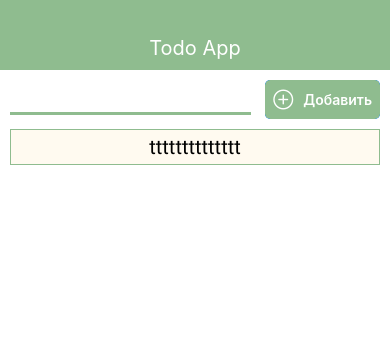
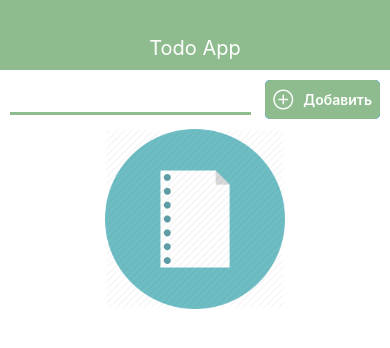
Before and after one commit to igar1991/ReactNativeTestAppTodoList, a React Native app: screen / in a window 390 px wide. Shown: the top 348 px of the page. Built offline with nearby package versions, Linux system fonts and the light colour scheme.

Commit message:
refactoring context

```diff
--- a/MainLayout.js
+++ b/MainLayout.js
@@ -9,69 +9,14 @@ import { ScreenContext } from './src/context/screen/screenContext';
 
 
 export const MainLayout = ()=> {
-    const todoContext = useContext(TodoContext)
-    const screenContext = useContext(ScreenContext)
-    const [todo, setTodo] = useState([]);
-    const [newtodo, setNewtodo] = useState(null);
 
-    //Добавление в масси дела
-  const addUse = (title) => {
-    setTodo((prev)=> [...prev,{
-      id: Date.now().toString(),
-      title
-    }])
-  }
-
-  const idSubmit = (item)=> {
-    setNewtodo(item)
-  }
-
-  //Удаление элемента
-  const onRemoove = (id)=> {
-    const todoRemoove = todo.find(t=>t.id==id)
-    Alert.alert(
-      'Удаление дела',
-      `Вы действительно хотите удалить дело ${todoRemoove.title}?`,
-      [
-        {
-          text: 'Отмена',
-          onPress: () => console.log('Cancel Pressed'),
-          style: 'cancel',
-        },
-        {text: 'OK', onPress: () => {
-          setNewtodo(null)
-          setTodo(prev => prev.filter(t => t.id!==id))
-        }},
-      ],
-      {cancelable: false},
-    );
-
-  }
-
-  //Изменение элементов
-  const changeTodo = (id, newTitle) => {
-    setTodo(prev => prev.map(item => {
-      if (item.id === id) {
-        item.title = newTitle
-      }
-      return item;
-    }) )
-  }
-
-  let content = ( <MainScreen todo = { todoContext.todos } addUse = { todoContext.addTodo } idSubmit = { screenContext.changeScreen } /> )
-
-  if ( screenContext.todoId ) {
-    content = (<TodoScreen idSubmit={screenContext.changeScreen} ntodo={screenContext.todoId} onRemoove = {todoContext.removeTodo} changeTodo = {todoContext.updateTodo} />)
-  }
-
-
-
+  const screenContext = useContext(ScreenContext)
 
     return (
         <View>
           <Header title = "Todo App" />
             <View  style={styles.container}>
-              {content}
+              { screenContext.todoId ? <TodoScreen /> : <MainScreen /> }
             </View>
         </View>
       );
--- a/src/components/AddTodo.js
+++ b/src/components/AddTodo.js
@@ -1,5 +1,5 @@
 import React, {useState} from 'react';
-import { StyleSheet, TextInput, Button, View, Alert, Keyboard } from 'react-native';
+import { StyleSheet, TextInput, View, Alert, Keyboard } from 'react-native';
 import { AntDesign } from '@expo/vector-icons';
 
 export const AddTodo = ({addUse}) => {
--- a/src/components/TodoList.js
+++ b/src/components/TodoList.js
@@ -1,5 +1,5 @@
 import React from 'react';
-import { StyleSheet, Text, Button, View, ScrollView, FlatList, TouchableOpacity } from 'react-native';
+import { StyleSheet, Text,TouchableOpacity } from 'react-native';
 
 export const TodoList = ({ item, idSubmit }) => {
     return (
--- a/src/components/UI/AddModal.js
+++ b/src/components/UI/AddModal.js
@@ -1,5 +1,5 @@
 import React, {useState} from 'react';
-import { StyleSheet, Text, Button, View, Alert, Modal, TextInput } from 'react-native';
+import { StyleSheet, Button, View, Modal, TextInput } from 'react-native';
 import { THEME } from '../../theme';
 
 export const AddModal = ({ visible, Cancel, value, onSaveTodo }) => {
--- a/src/components/UI/AppButton.js
+++ b/src/components/UI/AppButton.js
@@ -1,4 +1,4 @@
-import React, {useState} from 'react';
+import React from 'react';
 import { StyleSheet, Text, View, TouchableOpacity } from 'react-native';
 
 export const AppButton = ({children, onPress, color})=> {
--- a/src/context/todoState.js
+++ b/src/context/todoState.js
@@ -1,11 +1,14 @@
-import React, { useReducer } from 'react'
+import React, { useReducer, useContext } from 'react'
 import { TodoContext } from './todoContext'
 import { todoReduser } from './todoReduser'
 import { ADD_TOTO, REMOVE_TODO, UPDATE_TODO } from './type'
+import { ScreenContext } from './screen/screenContext'
+import { Alert } from 'react-native';
 
 export const TodoState = ({ children }) => {
+    const screenContext = useContext(ScreenContext)
     const initialState = {
-        todos: [{id: '1', title: 'tttttttttttttt'}]
+        todos: []
     }
     const [ state, dispatch ] = useReducer(todoReduser,initialState )
 
@@ -14,7 +17,25 @@ export const TodoState = ({ children }) => {
 
     }
     const removeTodo =(id)=> {
-        dispatch({type: REMOVE_TODO, id})
+      const todoRemoove = state.todos.find(t=>t.id==id)
+        Alert.alert(
+            'Удаление дела',
+            `Вы действительно хотите удалить дело ${todoRemoove.title} ?`,
+            [
+              {
+                text: 'Отмена',
+                onPress: () => console.log('Cancel Pressed'),
+                style: 'cancel',
+              },
+              {text: 'OK', onPress: () => {
+                screenContext.changeScreen(null)
+                dispatch({type: REMOVE_TODO, id})
+              }},
+            ],
+            {cancelable: false},
+          );
+
+
     }
     const updateTodo =(id, title)=> {
         dispatch({type: UPDATE_TODO, id, title})
--- a/src/screens/MainScreen.js
+++ b/src/screens/MainScreen.js
@@ -1,18 +1,22 @@
-import React from 'react';
+import React, {useContext} from 'react';
 import { StyleSheet, FlatList, View, Image } from 'react-native';
 import { AddTodo } from '../components/AddTodo';
 import { TodoList } from '../components/TodoList';
+import { TodoContext } from '../context/todoContext';
+import { ScreenContext } from '../context/screen/screenContext';
 
-export const MainScreen = ({ todo, addUse, idSubmit }) => {
+export const MainScreen = () => {
+    const todoContext = useContext(TodoContext)
+    const screenContext = useContext(ScreenContext)
     let content = (
           <FlatList
-            data = {todo}
-            renderItem={( ({ item }) => <TodoList item={item} idSubmit={idSubmit} /> )}
+            data = {todoContext.todos}
+            renderItem={( ({ item }) => <TodoList item={item} idSubmit={screenContext.changeScreen} /> )}
             keyExtractor={item => item.id}
             />
     )
 
-    if (todo.length === 0) {
+    if (todoContext.todos.length === 0) {
         content= (
             <View style = {styles.imageContainer}>
             <Image
@@ -26,7 +30,7 @@ export const MainScreen = ({ todo, addUse, idSubmit }) => {
     }
     return (
         <View>
-            <AddTodo addUse= {addUse} />
+            <AddTodo addUse= {todoContext.addTodo} />
              {content}
         </View>
 
--- a/src/screens/TodoScreen.js
+++ b/src/screens/TodoScreen.js
@@ -1,25 +1,30 @@
-import React, { useState } from 'react';
+import React, { useState, useContext } from 'react';
 import { StyleSheet, Text, Button, View } from 'react-native';
 import { THEME } from '../theme';
 import { AppCard } from '../components/UI/AppCard';
 import { AddModal } from '../components/UI/AddModal';
 import { AppButton } from '../components/UI/AppButton';
 import { AntDesign } from '@expo/vector-icons';
+import { TodoContext } from '../context/todoContext';
+import { ScreenContext } from '../context/screen/screenContext';
 
-export const TodoScreen = ({ idSubmit, ntodo, onRemoove, changeTodo }) => {
+export const TodoScreen = () => {
+
+    const { removeTodo, updateTodo } = useContext(TodoContext)
+    const { changeScreen, todoId } = useContext(ScreenContext)
 
     const [ modal, setModal ] = useState(false);
 
     const onSaveTodo =(title)=> {
-        changeTodo( ntodo.id, title )
+        updateTodo( todoId.id, title )
         setModal(false)
     }
 
     return (
         <View>
-            <AddModal visible = {modal} Cancel = {()=>setModal(false)}  value = {ntodo.title} onSaveTodo = {onSaveTodo} />
+            <AddModal visible = {modal} Cancel = {()=>setModal(false)}  value = {todoId.title} onSaveTodo = {onSaveTodo} />
             <AppCard>
-        <Text style={styles.text}>{ntodo.title}</Text>
+        <Text style={styles.text}>{todoId.title}</Text>
         <AppButton color='blue' onPress={ ()=> setModal(true) }>
             <AntDesign name = 'pluscircleo' />
         </AppButton>
@@ -27,10 +32,10 @@ export const TodoScreen = ({ idSubmit, ntodo, onRemoove, changeTodo }) => {
 
         <View style = {styles.container}>
             <View style = {styles.buttons}>
-                <AppButton color = "gray" onPress = {()=>idSubmit(null)}>Назад</AppButton>
+                <AppButton color = "gray" onPress = {()=>changeScreen(null)}>Назад</AppButton>
             </View>
             <View style = {styles.buttons}>
-                <Button title = "Удалить" color = {THEME.RED_COLOR} onPress = {() => onRemoove(ntodo.id)}/>
+                <Button title = "Удалить" color = {THEME.RED_COLOR} onPress = {() => removeTodo(todoId.id)}/>
             </View>
         </View>
         </View>
```
Also changed, not shown: App.js (+2 -5 lines).
